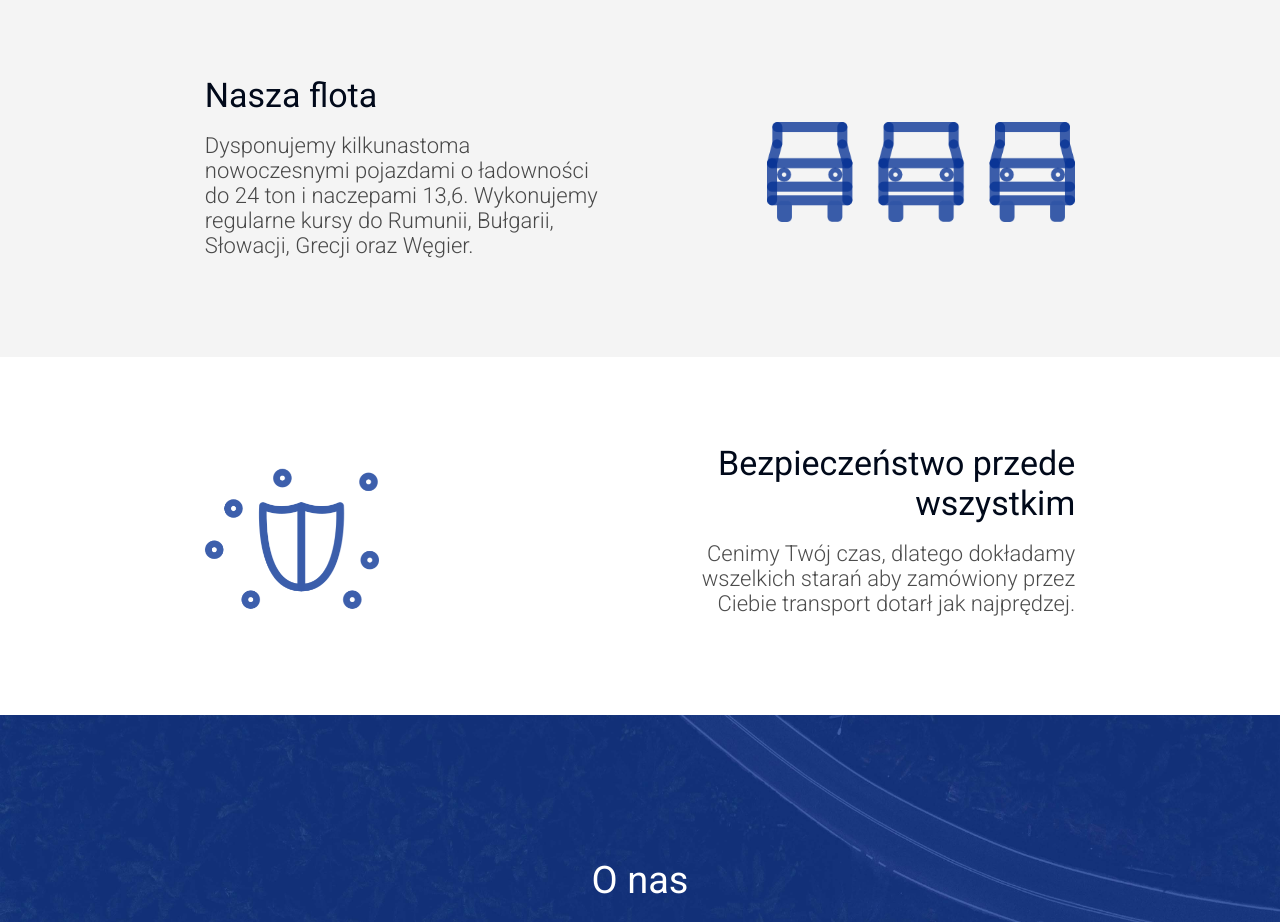
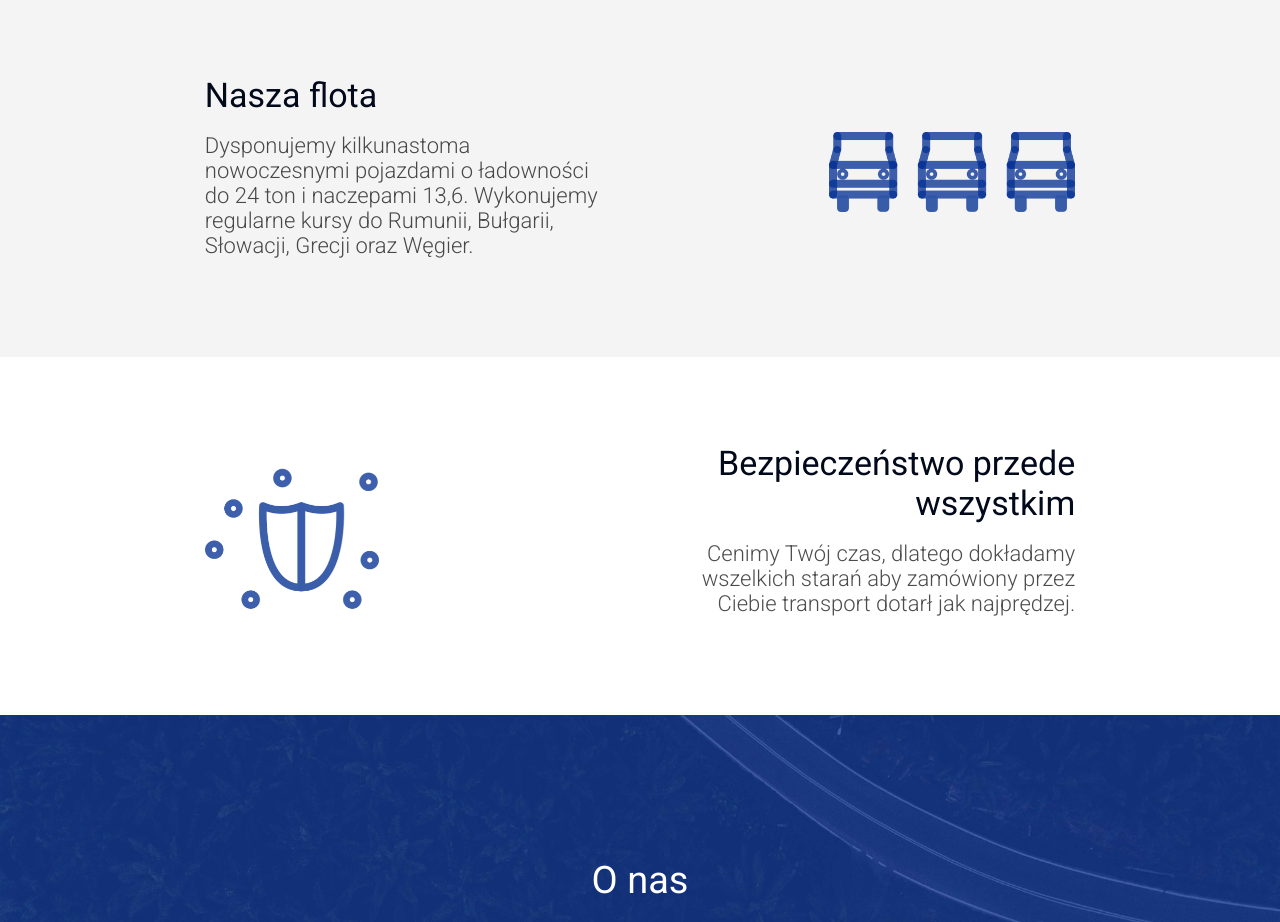
Before and after one commit to karolsw3/NOVA-Transport, a website: page src/index.pug in a window 1280 px wide. Shown: the part 1020-1942 px from the top of the page. Drawn offline with nearby package versions, Linux system fonts and the light colour scheme; files that its build step writes are made by us from their sources; files whose address does not match are found by name.

Commit message:
Make the trucks icon smaller

```diff
--- a/src/index.pug
+++ b/src/index.pug
@@ -44,7 +44,7 @@ html
             | Wykonujemy regularne kursy
             | do Rumunii, Bułgarii, Słowacji, Grecji oraz Węgier.
         .containers__icon
-          img(src='images/icons/trucks.png' height='100')
+          img(src='images/icons/trucks.png' height='80')
       .containers__container.revealOnScroll
         .containers__icon.floating.floating--normal
           img(src='images/icons/shield.png' height='140')
```
Also changed, not shown: index.html.
